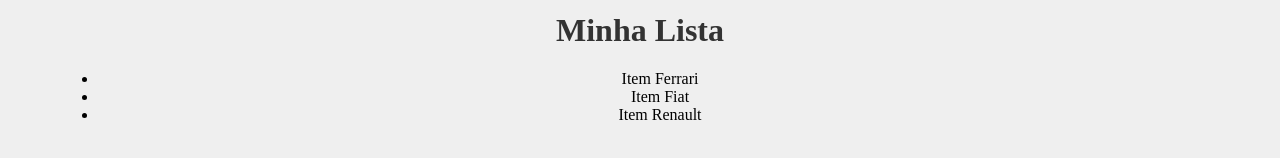
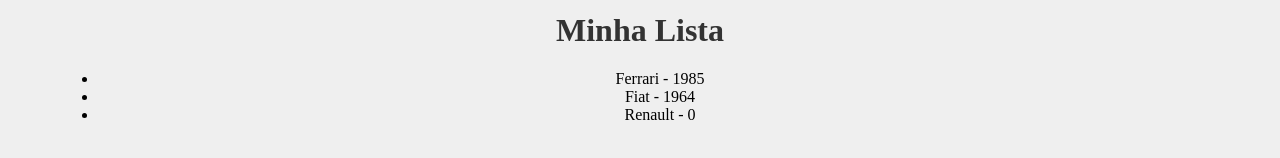
Before and after one commit to icaro-machado/react, a React (Create React App) app in the folder meu-projeto/: page / in a window 1280 px wide. Shown: the part 286-444 px from the top of the page. Built offline with nearby package versions, Linux system fonts and the light colour scheme.

Commit message:
aula_08
Avançando em props

```diff
--- a/meu-projeto/src/components/Item.js
+++ b/meu-projeto/src/components/Item.js
@@ -1,9 +1,23 @@
-function Item(props) {
+import PropTypes from 'prop-types'
+
+function Item({marca, ano_lancamento}) {
     return (
         <>
-            <li>Item {props.marca}</li>
+            <li>
+                {marca} - {ano_lancamento}
+            </li>
         </>
     )
 }
 
+Item.propTypes = {
+    marca: PropTypes.string.isRequired,
+    ano_lancamento: PropTypes.number,
+}
+
+Item.defaultProps = {
+    marca: 'Faltou a marca',
+    ano_lancamento: 0
+}
+
 export default Item
--- a/meu-projeto/src/components/List.js
+++ b/meu-projeto/src/components/List.js
@@ -5,8 +5,8 @@
         <>
             <h1>Minha Lista</h1>
             <ul>
-                <Item marca="Ferrari"/>
-                <Item marca="Fiat" />
+                <Item marca="Ferrari" ano_lancamento={1985}/>
+                <Item marca="Fiat" ano_lancamento={1964}/>
                 <Item marca="Renault" />
             </ul>
         </>
```
